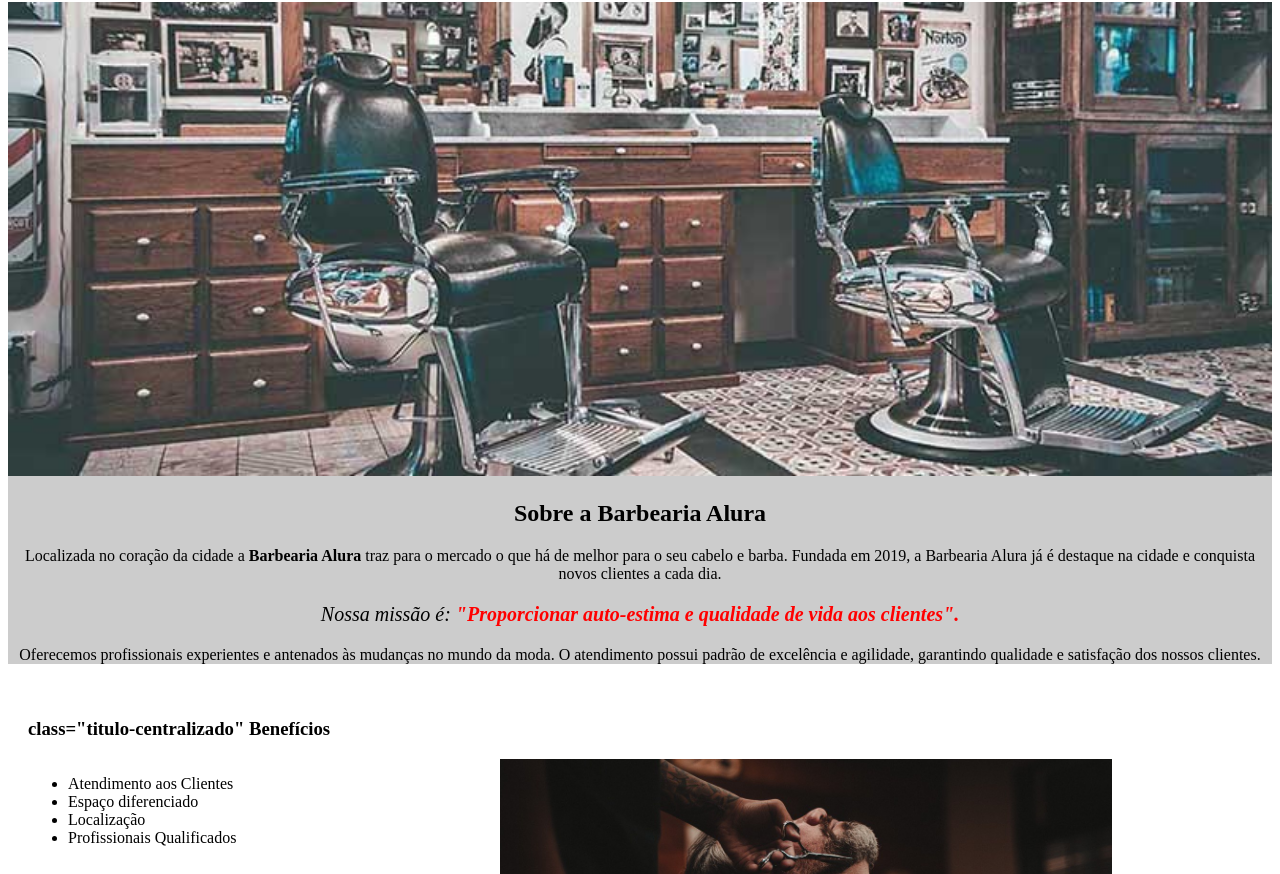
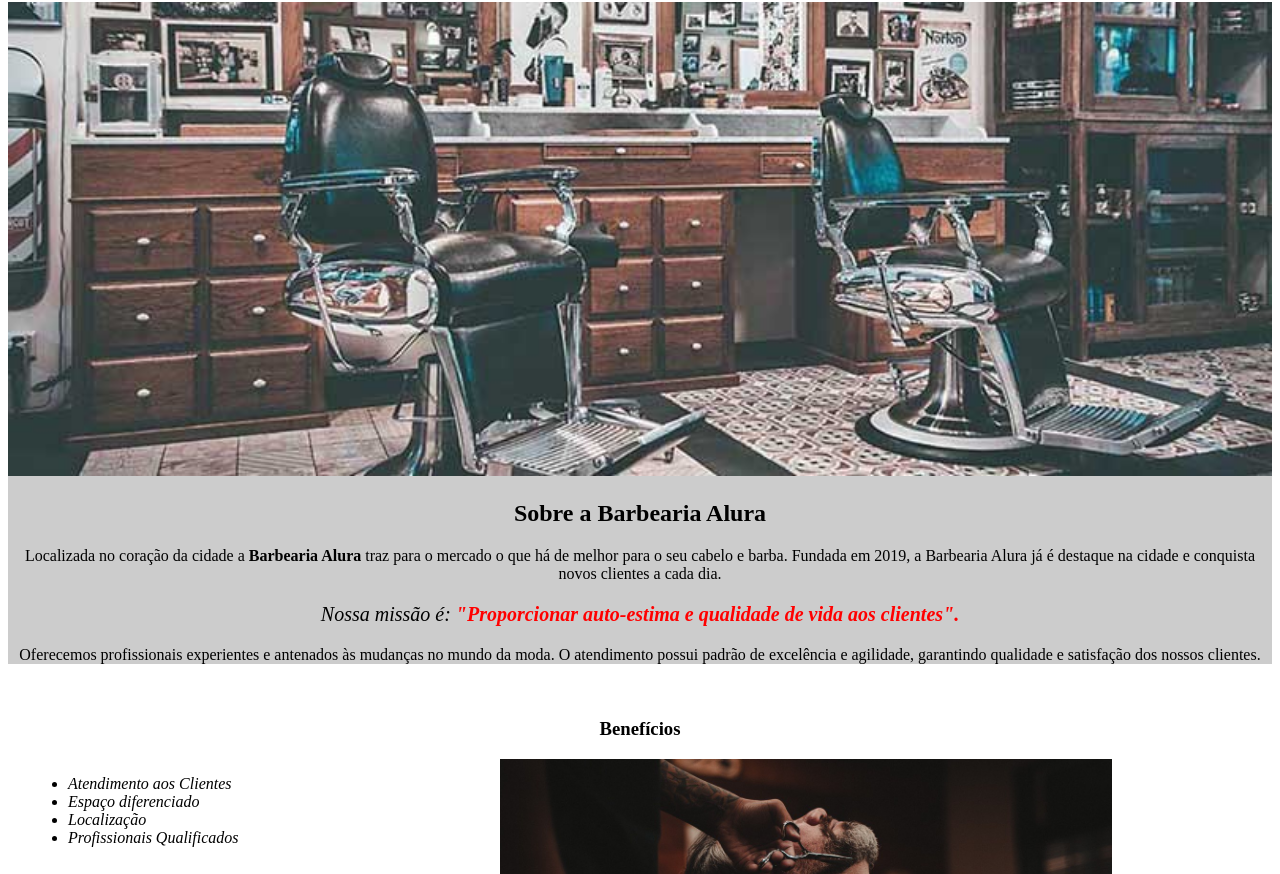
Before and after one commit to JeanMarlison/Barbearia_Aprendo_HTML_CSS, a plain HTML site: page index.html in a window 1280 px wide. Shown: the part 78-952 px from the top of the page. Drawn offline with Linux system fonts and the light colour scheme.

Commit message:
Correção da classe itens

```diff
--- a/index.html
+++ b/index.html
@@ -27,7 +27,7 @@
         </div>
 
         <div class="beneficios">
-            <h3>class="titulo-centralizado" Benefícios</h3>
+            <h3 class="titulo-centralizado">Benefícios</h3>
 
             <ul>
                 <li class="itens">Atendimento aos Clientes</li>
--- a/style.css
+++ b/style.css
@@ -32,7 +32,7 @@ em strong {
     color: #FF0000;
 }
 
-.intens {
+.itens {
     font-style: italic;
 }
 
```
